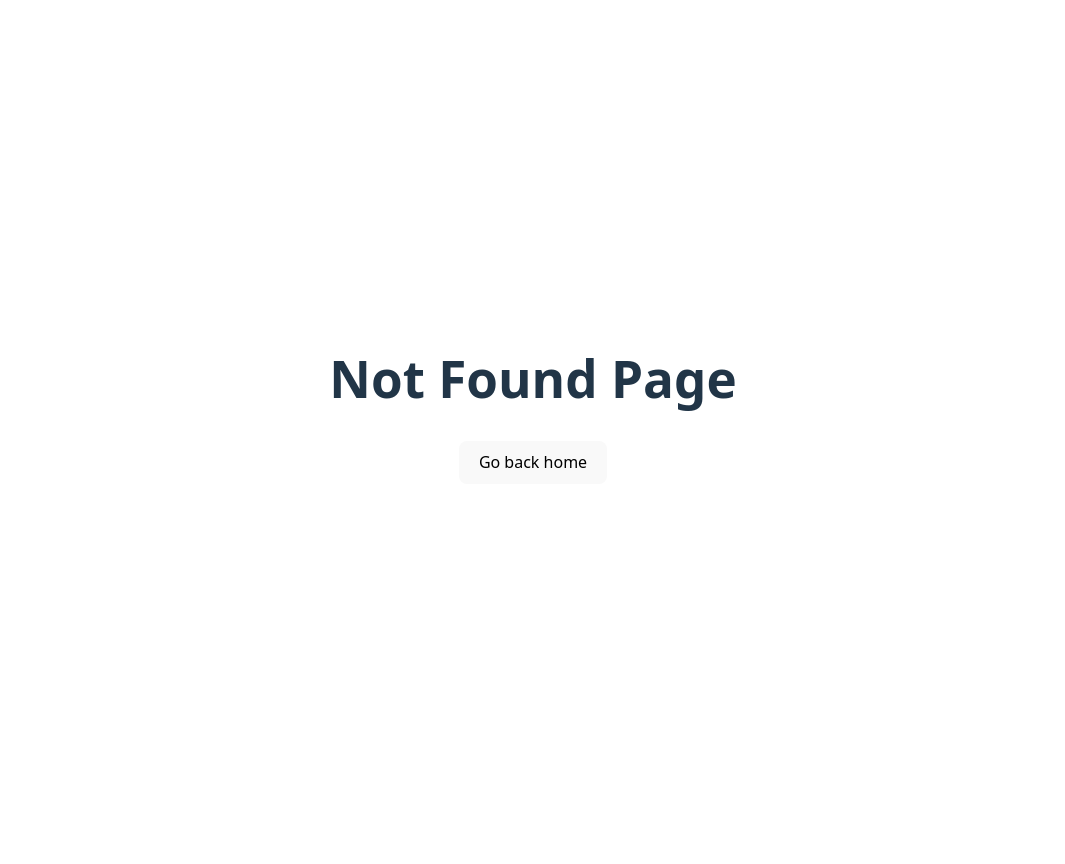
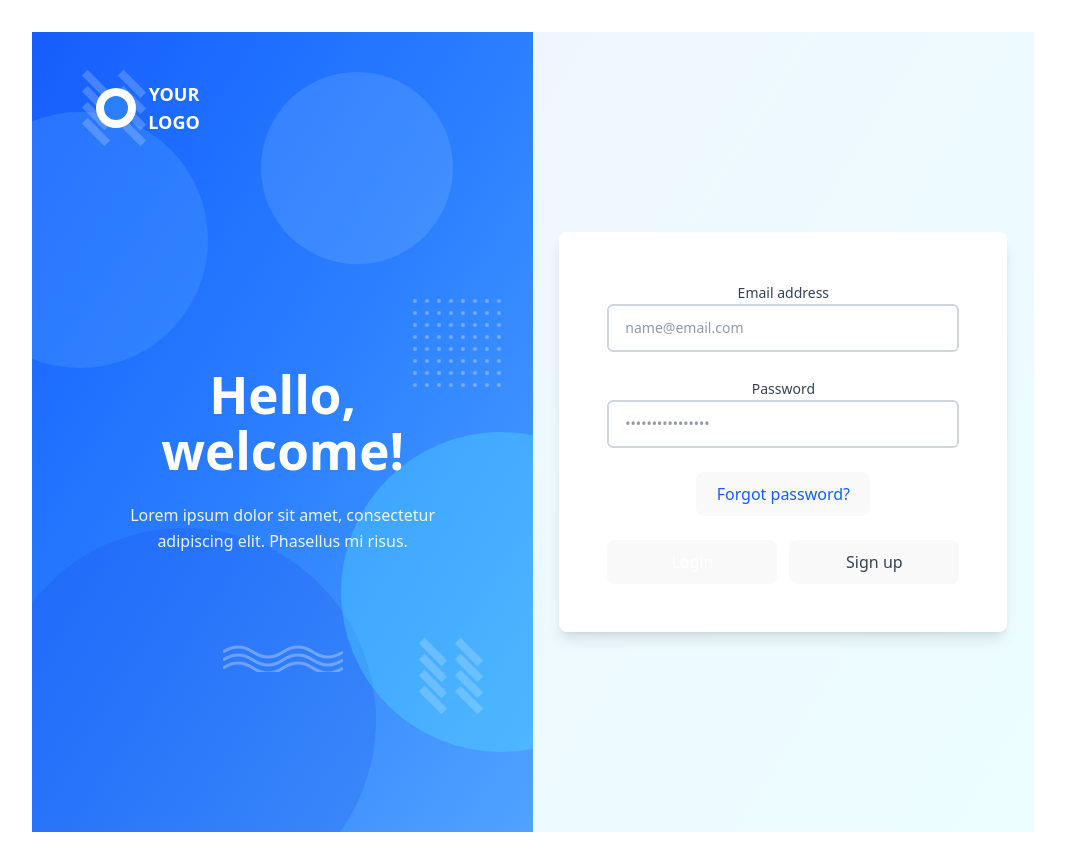
Before and after one commit to kidusmw/HRS_Frontend, a React (Vite) app: page /login in a window 1280 px wide. Before the commit this address had no page. Shown: the whole page, without its empty margins (107-1172 px from the left). Before the commit the page ends 800 px from the top, so only its background shows below. Built offline with nearby package versions, Linux system fonts and the light colour scheme.

Commit message:
Create Login Page

```diff
--- a/index.html
+++ b/index.html
@@ -4,6 +4,7 @@
     <meta charset="UTF-8" />
     <link rel="icon" type="image/svg+xml" href="/vite.svg" />
     <meta name="viewport" content="width=device-width, initial-scale=1.0" />
+    <script src="https://cdn.jsdelivr.net/npm/@tailwindcss/browser@4"></script>
     <title>hrs-frontend</title>
   </head>
   <body>
--- /dev/null
+++ b/src/features/auth/components/LoginForm.tsx
@@ -0,0 +1,71 @@
+import { useState } from "react"
+
+export function LoginForm() {
+  const [email, setEmail] = useState("")
+  const [password, setPassword] = useState("")
+
+  const handleLogin = (e: React.FormEvent) => {
+    e.preventDefault()
+    // Handle login logic here
+    console.log("Login:", { email, password })
+  }
+
+  return (
+    <div className="w-full max-w-md rounded-lg bg-white p-12 shadow-lg">
+      <form onSubmit={handleLogin} className="space-y-6">
+        {/* Email input */}
+        <div className="space-y-2">
+          <label htmlFor="email" className="text-sm font-medium text-gray-700">
+            Email address
+          </label>
+          <input
+            id="email"
+            type="email"
+            placeholder="name@email.com"
+            value={email}
+            onChange={(e) => setEmail(e.target.value)}
+            className="h-12 w-full rounded-md border-2 border-gray-300 px-4 text-sm focus:border-blue-500 focus:outline-none"
+            required
+          />
+        </div>
+
+        {/* Password input */}
+        <div className="space-y-2">
+          <label htmlFor="password" className="text-sm font-medium text-gray-700">
+            Password
+          </label>
+          <input
+            id="password"
+            type="password"
+            placeholder="••••••••••••••••"
+            value={password}
+            onChange={(e) => setPassword(e.target.value)}
+            className="h-12 w-full rounded-md border-2 border-gray-300 px-4 text-sm focus:border-blue-500 focus:outline-none"
+            required
+          />
+        </div>
+
+        {/* Remember me and Forgot password */}
+        <button type="button" className="text-sm text-blue-600 hover:underline">
+            Forgot password?
+        </button>
+
+        {/* Buttons */}
+        <div className="flex gap-3">
+          <button
+            type="submit"
+            className="h-11 flex-1 rounded-md bg-blue-600 text-sm font-medium text-white transition-colors hover:bg-blue-700"
+          >
+            Login
+          </button>
+          <button
+            type="button"
+            className="h-11 flex-1 rounded-md border-2 border-gray-300 bg-white text-sm font-medium text-gray-700 transition-colors hover:bg-gray-50"
+          >
+            Sign up
+          </button>
+        </div>
+      </form>
+    </div>
+  )
+}
--- /dev/null
+++ b/src/features/auth/components/LoginHero.tsx
@@ -0,0 +1,78 @@
+const LoginHero = () => {
+  return (
+    <div className="relative hidden w-1/2 overflow-hidden bg-gradient-to-br from-blue-600 via-blue-500 to-blue-400 lg:block">
+      {/* Decorative background elements */}
+      <div className="absolute inset-0">
+        {/* Large circles */}
+        <div className="absolute -left-20 top-20 h-64 w-64 rounded-full bg-blue-400/30" />
+        <div className="absolute right-20 top-10 h-48 w-48 rounded-full bg-blue-300/20" />
+        <div className="absolute -bottom-20 -left-10 h-96 w-96 rounded-full bg-blue-700/20" />
+        <div className="absolute -right-32 bottom-20 h-80 w-80 rounded-full bg-cyan-300/30" />
+
+        {/* Chevron patterns */}
+        <div className="absolute left-12 top-12 space-y-2">
+          {[...Array(4)].map((_, i) => (
+            <div key={i} className="flex gap-1">
+              <div className="h-2 w-8 rotate-45 bg-white/20" />
+              <div className="h-2 w-8 rotate-45 bg-white/20" />
+            </div>
+          ))}
+        </div>
+
+        <div className="absolute bottom-32 right-12 space-y-2">
+          {[...Array(4)].map((_, i) => (
+            <div key={i} className="flex gap-1">
+              <div className="h-2 w-8 rotate-45 bg-white/20" />
+              <div className="h-2 w-8 rotate-45 bg-white/20" />
+            </div>
+          ))}
+        </div>
+
+        {/* Wave patterns */}
+        <div className="absolute bottom-40 left-1/2 -translate-x-1/2">
+          <svg width="120" height="40" viewBox="0 0 120 40" className="opacity-30">
+            <path d="M0 20 Q 15 10, 30 20 T 60 20 T 90 20 T 120 20" stroke="white" strokeWidth="3" fill="none" />
+            <path d="M0 28 Q 15 18, 30 28 T 60 28 T 90 28 T 120 28" stroke="white" strokeWidth="3" fill="none" />
+            <path d="M0 36 Q 15 26, 30 36 T 60 36 T 90 36 T 120 36" stroke="white" strokeWidth="3" fill="none" />
+          </svg>
+        </div>
+
+        {/* Dotted pattern */}
+        <div className="absolute right-8 top-1/3 grid grid-cols-8 gap-2">
+          {[...Array(64)].map((_, i) => (
+            <div key={i} className="h-1 w-1 rounded-full bg-white/30" />
+          ))}
+        </div>
+      </div>
+
+      {/* Content */}
+      <div className="relative z-10 flex h-full flex-col px-16 py-12">
+        {/* Logo */}
+        <div className="flex items-center gap-3">
+          <div className="flex h-10 w-10 items-center justify-center rounded-full bg-white">
+            <div className="h-6 w-6 rounded-full bg-blue-500" />
+          </div>
+          <div className="text-lg font-semibold text-white">
+            YOUR
+            <br />
+            LOGO
+          </div>
+        </div>
+
+        {/* Main content */}
+        <div className="mt-auto mb-auto flex flex-col justify-center">
+          <h1 className="text-5xl font-bold leading-tight text-white">
+            Hello,
+            <br />
+            welcome!
+          </h1>
+          <p className="mt-6 max-w-md text-base leading-relaxed text-white/90">
+            Lorem ipsum dolor sit amet, consectetur adipiscing elit. Phasellus mi risus.
+          </p>
+        </div>
+      </div>
+    </div>
+  )
+}
+
+export default LoginHero
--- /dev/null
+++ b/src/features/auth/pages/LoginPage.tsx
@@ -0,0 +1,18 @@
+import { LoginForm } from "../components/LoginForm"
+import LoginHero from "../components/LoginHero"
+
+const LoginPage = () => {
+    return (
+        <div className="flex min-h-screen">
+            {/* Left side - Hero section */}
+            <LoginHero />
+
+            {/* Right side - Login form */}
+            <div className="flex w-full items-center justify-center bg-gradient-to-br from-blue-50 to-cyan-50 lg:w-1/2">
+            <LoginForm />
+      </div>
+        </div>
+    )
+}
+
+export default LoginPage
--- a/src/main.tsx
+++ b/src/main.tsx
@@ -5,12 +5,17 @@ import './index.css'
 
 // React Router
 import { createBrowserRouter, RouterProvider } from 'react-router-dom'
+import LoginPage from './features/auth/pages/LoginPage.tsx'
 import NotFoundPage from './features/shared/NotFoundPage.tsx'
 
 const router = createBrowserRouter([
   {
     path: '/',
     element: <App />
+  },
+  {
+    path: '/login',
+    element: <LoginPage />
   },
   {
     path: '*',
```
